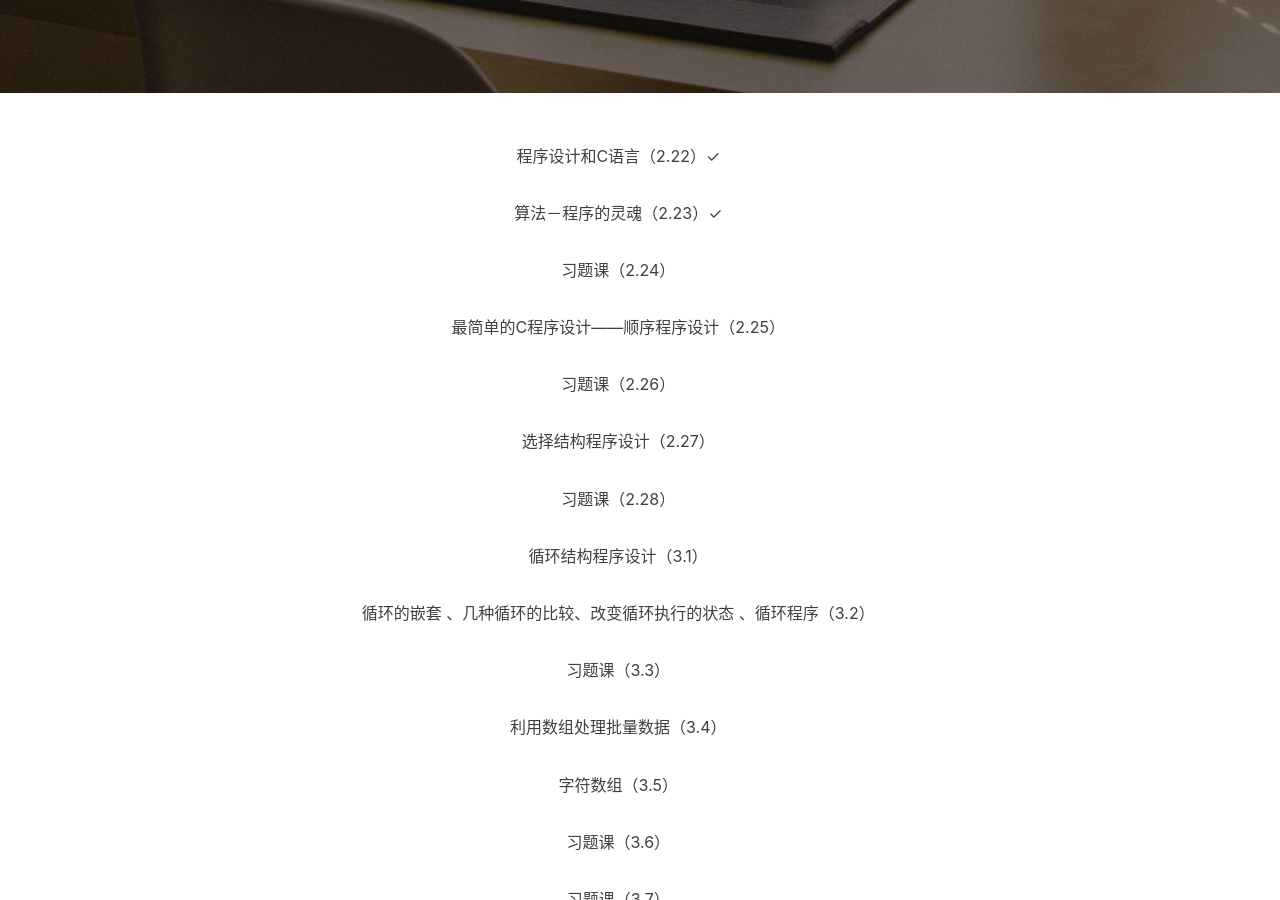
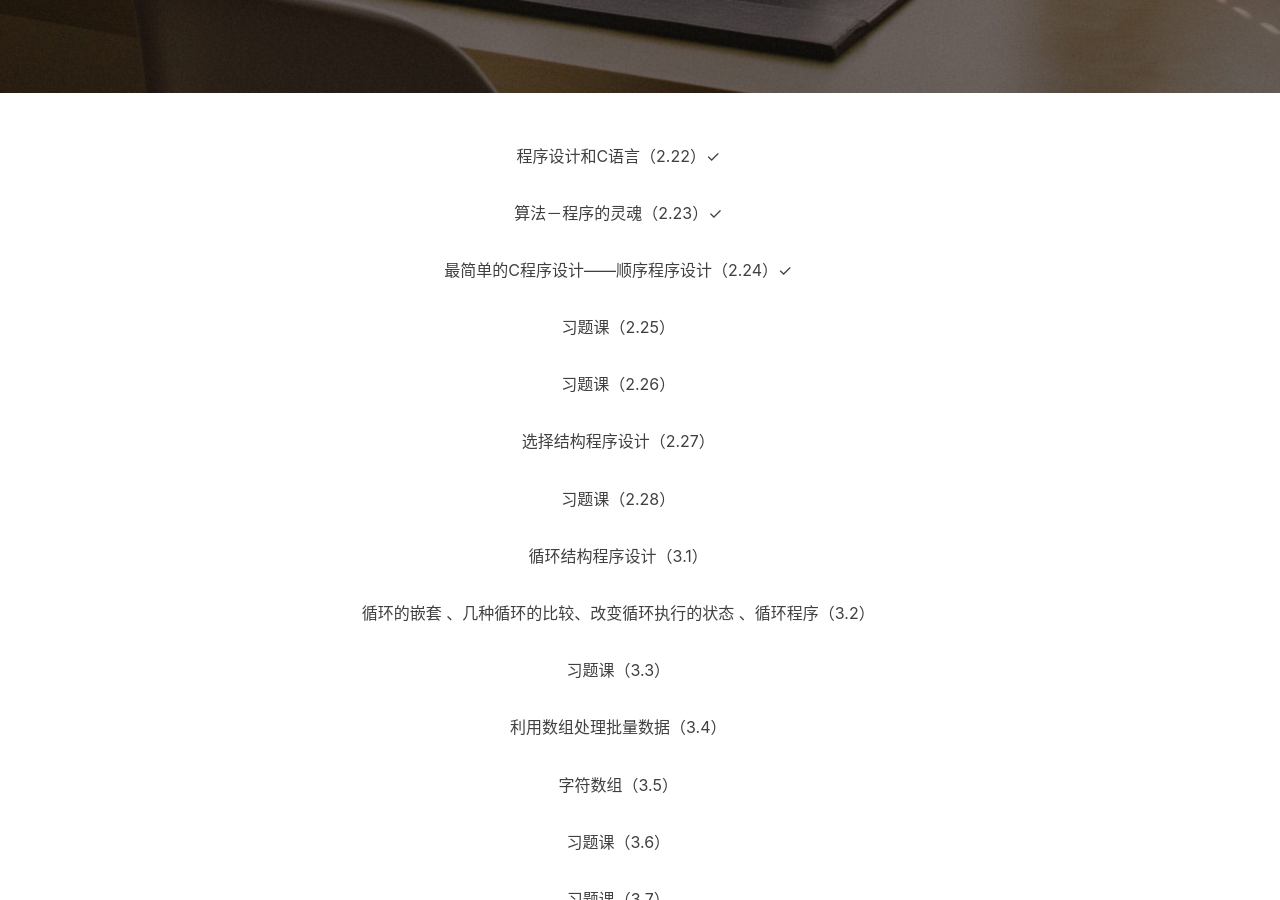
Before and after one commit to YS-yorigamishion/YS-yorigamishion.github.io, a Jekyll site: the page built from _posts/2022-2-21-C语言学习时间表.md, in a window 1280 px wide and 900 px high, scrolled down 430 px. Built offline with Jekyll 4.4.1, drawn with Linux system fonts in a browser that asks for light colours; nearby versions of some CDN libraries; comment, search, counter and statistics services are not loaded.

Commit message:
Update 2022-2-21-C语言学习时间表.md

```diff
--- a/_posts/2022-2-21-C语言学习时间表.md
+++ b/_posts/2022-2-21-C语言学习时间表.md
@@ -14,9 +14,9 @@ tags:
 
 <p align="center">算法－程序的灵魂（2.23）✓</p>
 
-<p align="center">习题课（2.24）</p>
+<p align="center">最简单的C程序设计――顺序程序设计（2.24）✓</p>
 
-<p align="center">最简单的C程序设计――顺序程序设计（2.25）</p>
+<p align="center">习题课（2.25）</p>
 
 <p align="center">习题课（2.26）</p>
 
```
